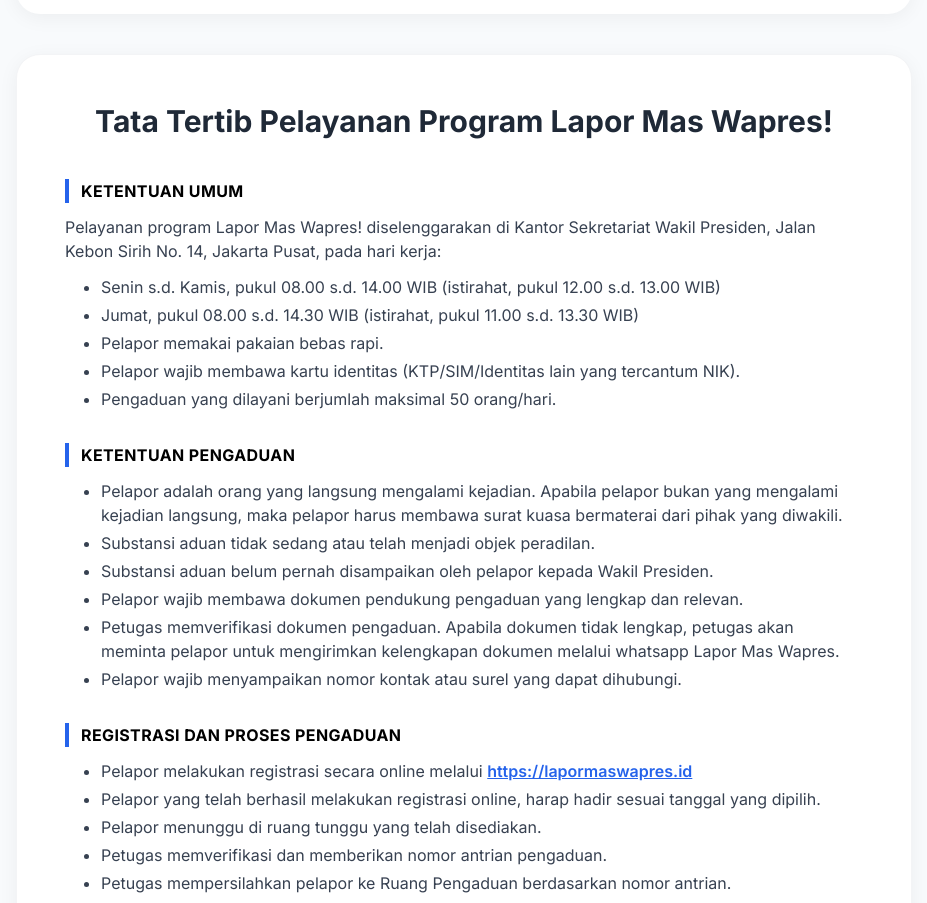
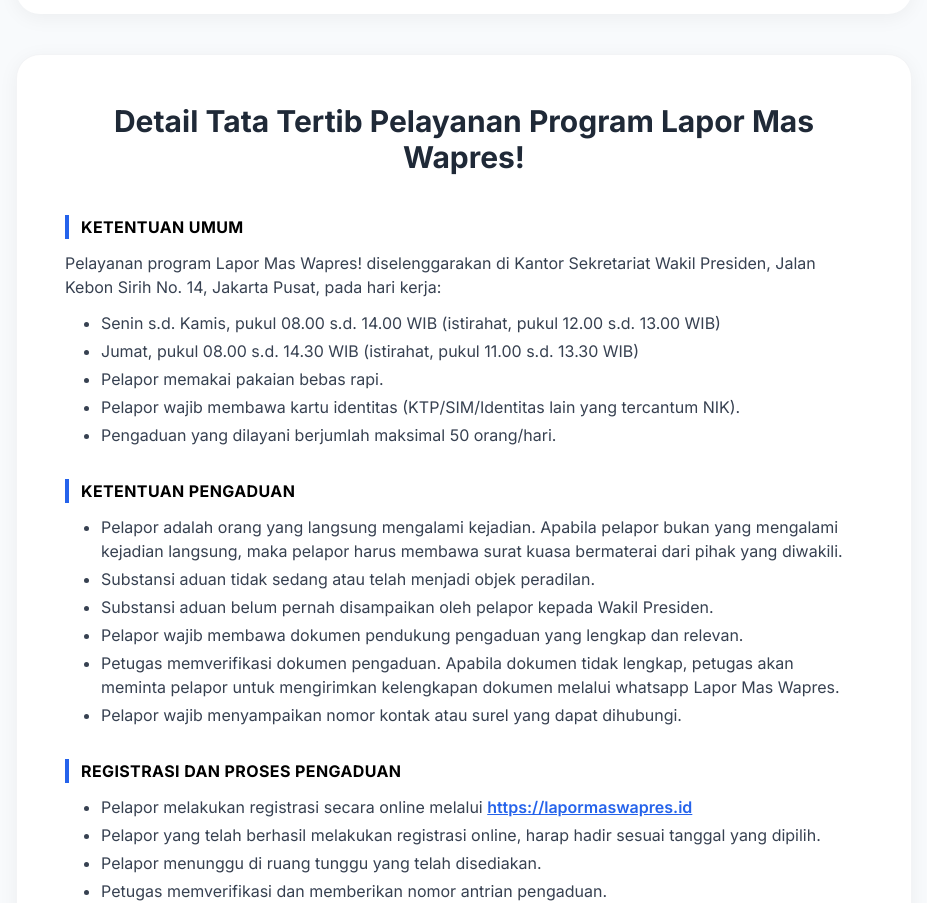
Before and after one commit to raenaldyf/lapormas1, a plain HTML site: page index.html in a window 1280 px wide. Shown: the part 802-1705 px from the top of the page, without its empty margins (176-1103 px from the left). Drawn offline with nearby package versions, Linux system fonts and the light colour scheme.

Commit message:
Add "Detail"

```diff
--- a/index.html
+++ b/index.html
@@ -46,7 +46,7 @@
         <!-- Kartu Konten Utama -->
         <div class="bg-white rounded-3xl p-8 md:p-12 custom-card-shadow border border-gray-100">
             <h2 class="text-2xl md:text-3xl font-bold text-center text-gray-800 mb-10">
-                Tata Tertib Pelayanan Program Lapor Mas Wapres!
+                Detail Tata Tertib Pelayanan Program Lapor Mas Wapres!
             </h2>
 
             <div class="space-y-8 text-gray-700 leading-relaxed text-sm md:text-base">
```
